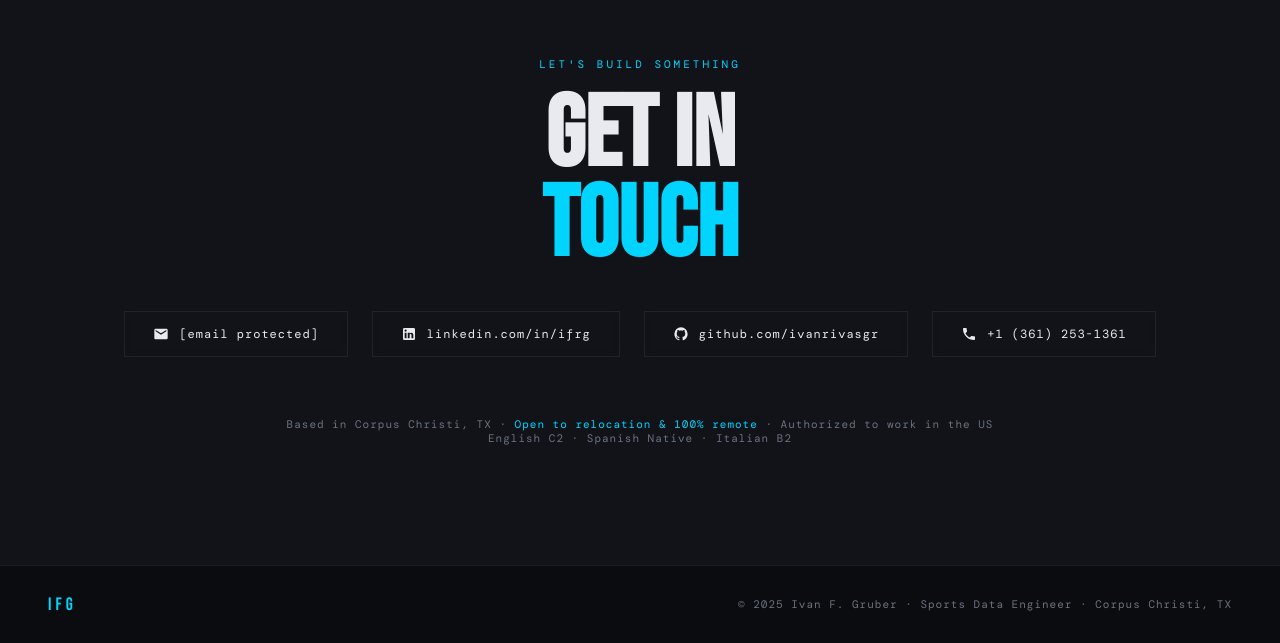
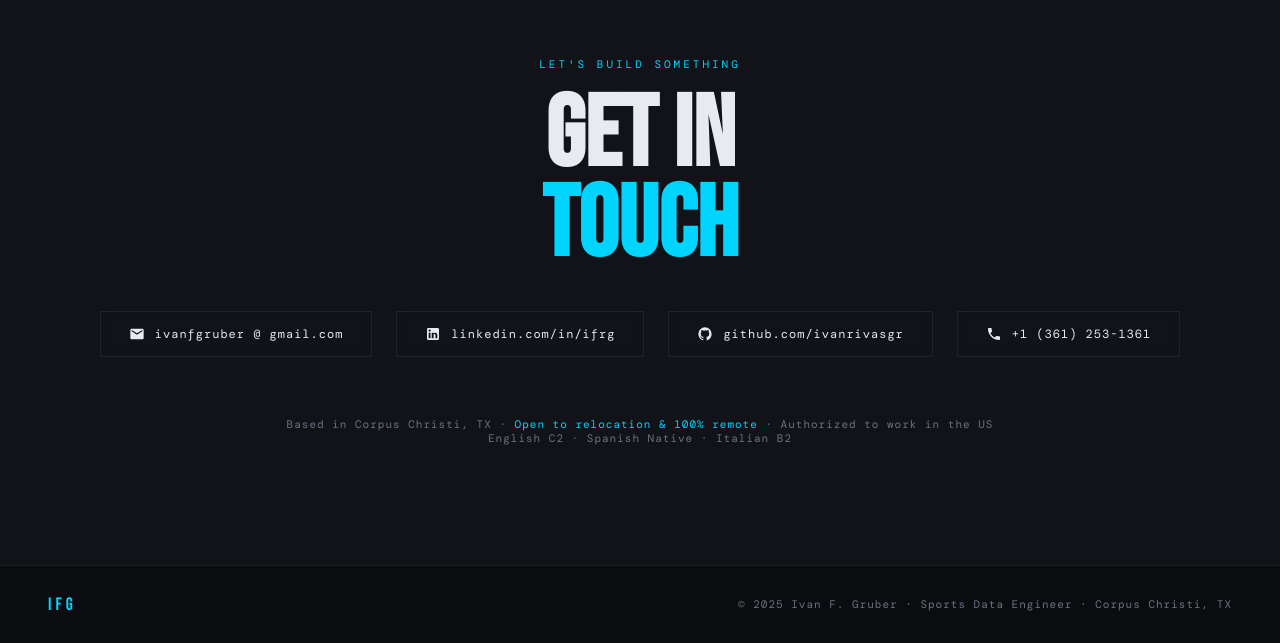
Before and after one commit to ivanrivasgr/ivanrivasgr.github.io, a plain HTML site: page index.html in a window 1280 px wide. Shown: the part 5309-5952 px from the top of the page. Drawn offline with nearby package versions, Linux system fonts and the light colour scheme; a web font is replaced by a local one.

Commit message:
Update index.html

```diff
--- a/index.html
+++ b/index.html
@@ -1282,9 +1282,9 @@
     Get in<br><em>Touch</em>
   </h2>
   <div class="contact-links">
-    <a href="/cdn-cgi/l/email-protection#3d544b5c535b5a4f485f584f7d5a505c5451135e5250" class="contact-link">
+    <a href="https://linkedin.com/in/ifrg" target="_blank" class="contact-link">
       <svg viewBox="0 0 24 24"><path d="M20 4H4c-1.1 0-2 .9-2 2v12c0 1.1.9 2 2 2h16c1.1 0 2-.9 2-2V6c0-1.1-.9-2-2-2zm0 4l-8 5-8-5V6l8 5 8-5v2z"/></svg>
-      <span class="__cf_email__" data-cfemail="2d445b4c434b4a5f584f485f6d4a404c4441034e4240">[email&#160;protected]</span>
+      <span>ivanfgruber @ gmail.com</span>
     </a>
     <a href="https://linkedin.com/in/ifrg" target="_blank" class="contact-link">
       <svg viewBox="0 0 24 24"><path d="M19 3a2 2 0 012 2v14a2 2 0 01-2 2H5a2 2 0 01-2-2V5a2 2 0 012-2h14m-.5 15.5v-5.3a3.26 3.26 0 00-3.26-3.26c-.85 0-1.84.52-2.32 1.3v-1.11h-2.79v8.37h2.79v-4.93c0-.77.62-1.4 1.39-1.4a1.4 1.4 0 011.4 1.4v4.93h2.79M6.88 8.56a1.68 1.68 0 001.68-1.68c0-.93-.75-1.69-1.68-1.69a1.69 1.69 0 00-1.69 1.69c0 .93.76 1.68 1.69 1.68m1.39 9.94v-8.37H5.5v8.37h2.77z"/></svg>
```
